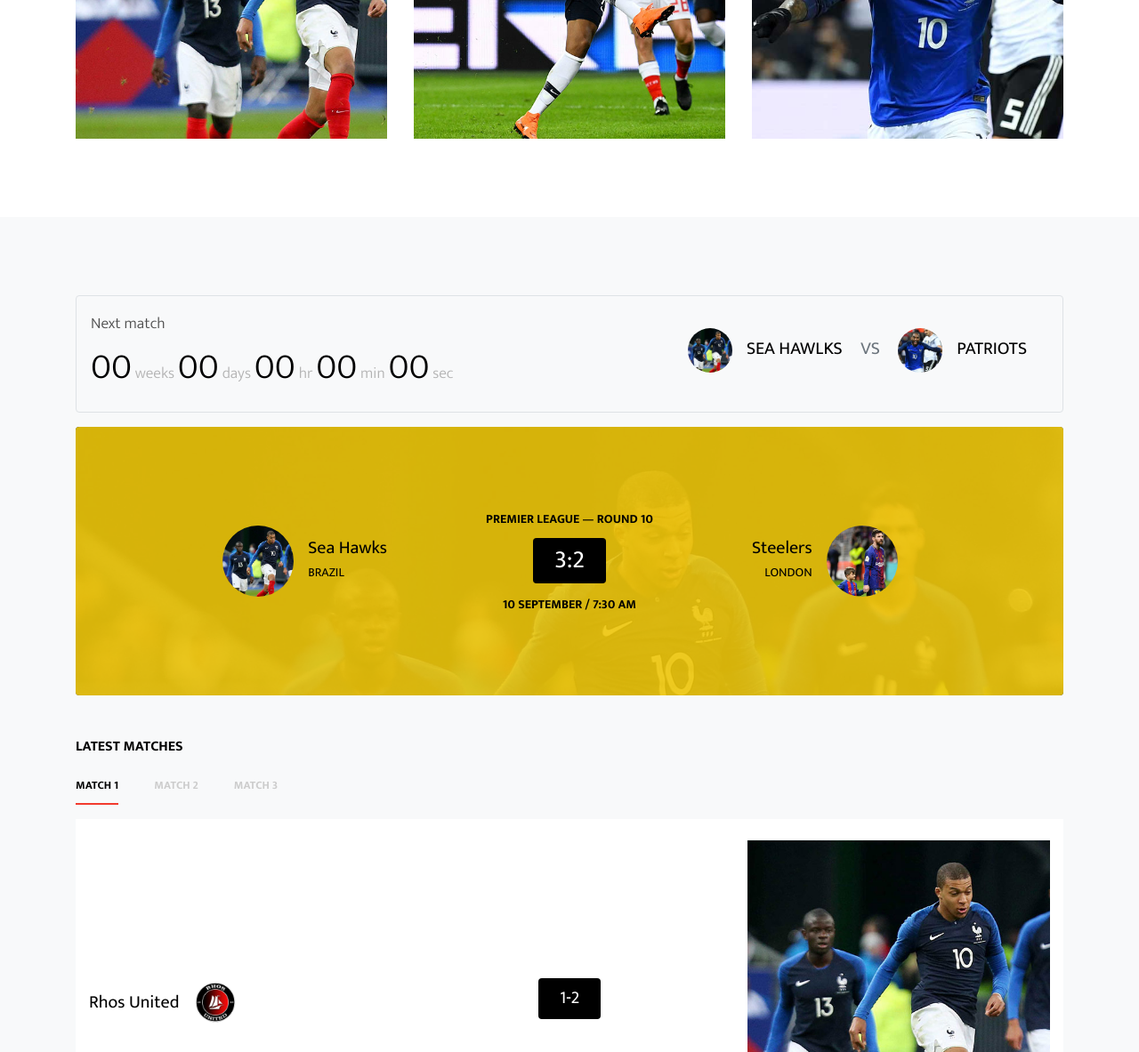
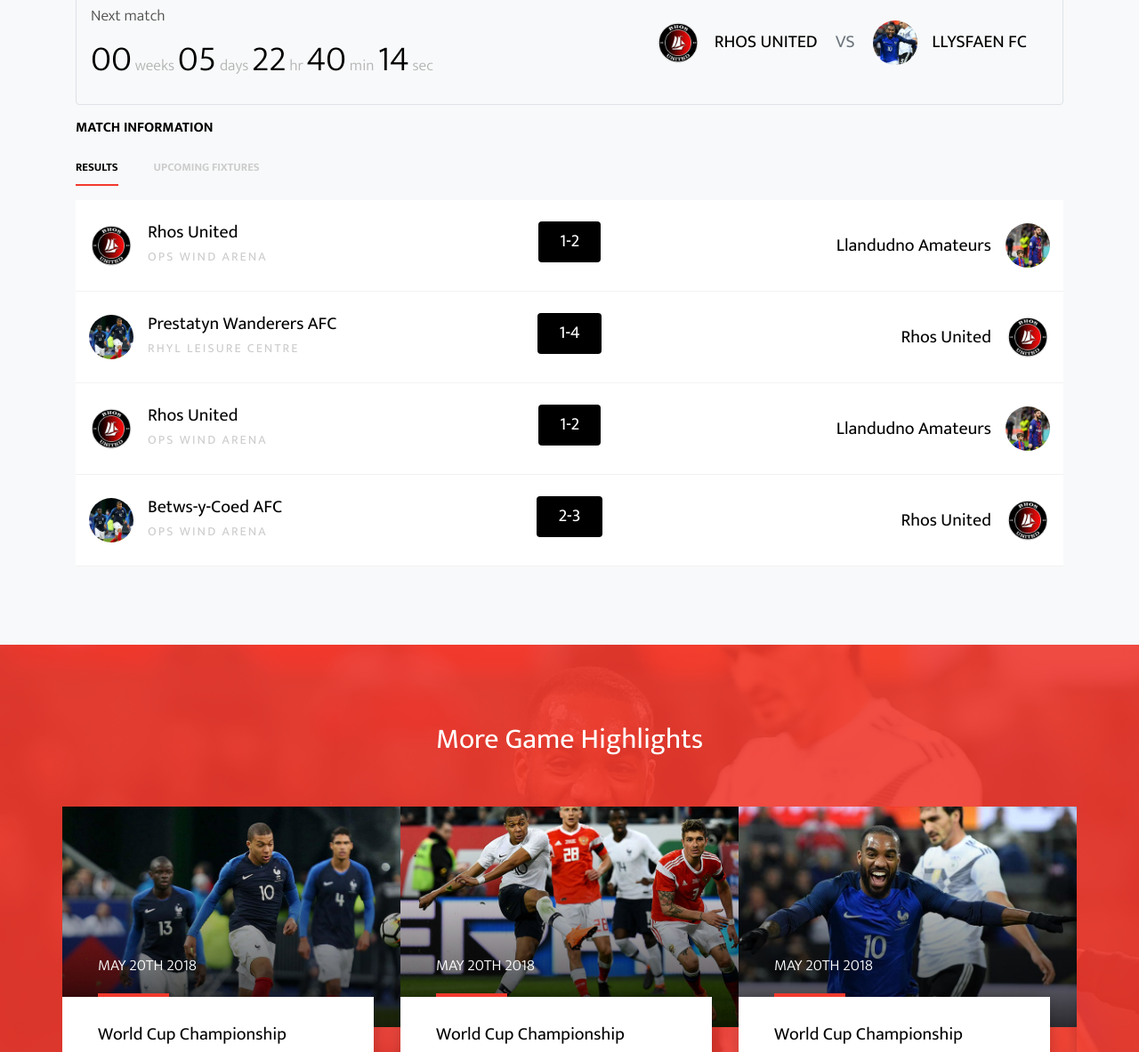
Before and after one commit to rhosunited/rhosunited.github.io, a plain HTML site: page index.html in a window 1280 px wide. Shown: the part 1045-2228 px from the top of the page at 89% size. Drawn offline with Linux system fonts and the light colour scheme; files whose address does not match are found by name.

Commit message:
Updated home page.

```diff
--- a/index.html
+++ b/index.html
@@ -62,9 +62,9 @@
           <div class="d-inline-block d-md-none ml-md-0 mr-auto py-3"><a href="#" class="site-menu-toggle js-menu-toggle text-white"><span class="icon-menu h3"></span></a></div>
 
           <ul class="site-menu js-clone-nav d-none d-md-block">
-            <li class="has-children active">
+            <li class="active">
               <a href="index.html">Home</a>
-              <ul class="dropdown arrow-top">
+              <!--<ul class="dropdown arrow-top">
                 <li><a href="#">Menu One</a></li>
                 <li><a href="#">Menu Two</a></li>
                 <li><a href="#">Menu Three</a></li>
@@ -76,18 +76,25 @@
                     <li><a href="#">Menu Three</a></li>
                   </ul>
                 </li>
-              </ul>
+              </ul>-->
             </li>
-            <li class="has-children">
+            <li class="">
               <a href="news.html">News</a>
-              <ul class="dropdown arrow-top">
+              <!--<ul class="dropdown arrow-top">
                 <li><a href="#">Menu One</a></li>
                 <li><a href="#">Menu Two</a></li>
                 <li><a href="#">Menu Three</a></li>
+              </ul>-->
+            </li>
+            <!--<li><a href="matches.html">Matches</a></li>-->
+            <li class="has-children">
+              <a href="team.html">Teams</a>
+              <ul class="dropdown arrow-top">
+                <li><a href="team.html">Seniors</a></li>
+                <li><a href="team.html">Juniors</a></li>
+                <li><a href="team.html">Team 3</a></li>
               </ul>
             </li>
-            <li><a href="matches.html">Matches</a></li>
-            <li><a href="team.html">Team</a></li>
             <li><a href="about.html">About</a></li>
             <li><a href="contact.html">Contact</a></li>
           </ul>
@@ -99,13 +106,13 @@
 
     <div class="slide-one-item home-slider owl-carousel">
       <div class="site-blocks-cover overlay" style="background-image: url(images/header.jpg);" data-aos="fade" data-stellar-background-ratio="0.5">
-        <!--<div class="container">
+        <div class="container">
           <div class="row align-items-center justify-content-start">
             <div class="col-md-6 text-center text-md-left" data-aos="fade-up" data-aos-delay="400">
-              <h1 class="bg-text-line">Russia's World Cup Championship</h1>
-              <p><a href="#" class="btn btn-primary btn-sm rounded-0 py-3 px-5">Read More</a></p>
+              <h1 class="bg-text-line">Official home of Rhos United</h1>
+              <!--<p><a href="#" class="btn btn-primary btn-sm rounded-0 py-3 px-5">Read More</a></p>-->
             </div>
-          </div>-->
+          </div>
         </div>
       </div>
 
@@ -133,7 +140,7 @@
     </div>
 
 
-    <div class="site-section pt-0 feature-blocks-1" data-aos="fade" data-aos-delay="100">
+    <!--<div class="site-section pt-0 feature-blocks-1" data-aos="fade" data-aos-delay="100">
       <div class="container">
         <div class="row">
           <div class="col-md-6 col-lg-4" >
@@ -165,7 +172,7 @@
           </div>
         </div>
       </div>
-    </div>
+    </div>-->
 
     <div class="site-blocks-vs site-section bg-light">
       <div class="container">
@@ -180,23 +187,21 @@
           <div class="ml-auto pr-4 order-md-2">
             <div class="h5 text-black text-uppercase text-center text-lg-left">
               <div class="d-block d-md-inline-block mb-3 mb-lg-0">
-                <img src="images/img_1_sq.jpg" alt="Image" class="mr-3 image"><span class="d-block d-md-inline-block ml-0 ml-md-3 ml-lg-0">Sea Hawlks </span>
+                <img src="images/logo.png" alt="Image" class="mr-3 image"><span class="d-block d-md-inline-block ml-0 ml-md-3 ml-lg-0">Rhos United</span>
               </div>
               <span class="text-muted mx-3 text-normal mb-3 mb-lg-0 d-block d-md-inline ">vs</span>
               <div class="d-block d-md-inline-block">
-                <img src="images/img_3_sq.jpg" alt="Image" class="mr-3 image"><span class="d-block d-md-inline-block ml-0 ml-md-3 ml-lg-0">Patriots</span>
+                <img src="images/img_3_sq.jpg" alt="Image" class="mr-3 image"><span class="d-block d-md-inline-block ml-0 ml-md-3 ml-lg-0">Llysfaen FC</span>
               </div>
             </div>
           </div>
 
-
         </div>
 
-        <div class="bg-image overlay-success rounded mb-5" style="background-image: url('images/hero_bg_1.jpg');" data-stellar-background-ratio="0.5">
+        <!--<div class="bg-image overlay-success rounded mb-5" style="background-image: url('images/hero_bg_1.jpg');" data-stellar-background-ratio="0.5">
+          <div class="row align-items-center">
 
-          <div class="row align-items-center">
             <div class="col-md-12 col-lg-4 mb-4 mb-lg-0">
-
               <div class="text-center text-lg-left">
                 <div class="d-block d-lg-flex align-items-center">
                   <div class="image mx-auto mb-3 mb-lg-0 mr-lg-3">
@@ -208,8 +213,8 @@
                   </div>
                 </div>
               </div>
+            </div>
 
-            </div>
             <div class="col-md-12 col-lg-4 text-center mb-4 mb-lg-0">
               <div class="d-inline-block">
                 <p class="mb-2"><small class="text-uppercase text-black font-weight-bold">Premier League &mdash; Round 10</small></p>
@@ -233,23 +238,23 @@
             </div>
 
           </div>
-        </div>
+        </div>-->
 
         <div class="row">
           <div class="col-md-12">
 
-            <h2 class="h6 text-uppercase text-black font-weight-bold mb-3">Latest Matches</h2>
+            <h2 class="h6 text-uppercase text-black font-weight-bold mb-3">Match Information</h2>
             <div class="site-block-tab">
               <ul class="nav nav-pills mb-3" id="pills-tab" role="tablist">
                 <li class="nav-item">
-                  <a class="nav-link active" id="pills-home-tab" data-toggle="pill" href="#pills-home" role="tab" aria-controls="pills-home" aria-selected="true">Match 1</a>
+                  <a class="nav-link active" id="pills-home-tab" data-toggle="pill" href="#pills-home" role="tab" aria-controls="pills-home" aria-selected="true">Results</a>
                 </li>
                 <li class="nav-item">
-                  <a class="nav-link" id="pills-profile-tab" data-toggle="pill" href="#pills-profile" role="tab" aria-controls="pills-profile" aria-selected="false">Match 2</a>
+                  <a class="nav-link" id="pills-profile-tab" data-toggle="pill" href="#pills-profile" role="tab" aria-controls="pills-profile" aria-selected="false">Upcoming Fixtures</a>
                 </li>
-                <li class="nav-item">
+                <!--<li class="nav-item">
                   <a class="nav-link" id="pills-contact-tab" data-toggle="pill" href="#pills-contact" role="tab" aria-controls="pills-contact" aria-selected="false">Match 3</a>
-                </li>
+                </li>-->
               </ul>
               <div class="tab-content" id="pills-tabContent">
                 <div class="tab-pane fade show active" id="pills-home" role="tabpanel" aria-labelledby="pills-home-tab">
@@ -262,14 +267,12 @@
                         <div class="col-md-4 col-lg-4 mb-4 mb-lg-0">
                           <div class="text-center text-lg-left">
                             <div class="d-block d-lg-flex align-items-center">
-                              <div class="d-block d-lg-flex align-items-center">
-                                <div class="image image-small ml-lg-3 mb-3 mb-lg-0 order-2">
-                                  <img src="images/logo.png" alt="Image" class="img-fluid">
-                                </div>
-                                <div class="text order-1 w-100">
-                                  <h3 class="h5 mb-0 text-black">Rhos United</h3>
-                                  <span class="text-uppercase small country"></span>
-                                </div>
+                              <div class="image image-small text-center mb-3 mb-lg-0 mr-lg-3">
+                                <img src="images/logo.png" alt="Image" class="img-fluid">
+                              </div>
+                              <div class="text">
+                                <h3 class="h5 mb-0 text-black">Rhos United</h3>
+                                <span class="text-uppercase small country">OPS Wind Arena</span>
                               </div>
                             </div>
                           </div>
@@ -284,11 +287,13 @@
                         <div class="col-md-4 col-lg-4 text-center text-lg-right">
                           <div class="">
                             <div class="d-block d-lg-flex align-items-center">
-                              <img src="images/img_1_sq.jpg" alt="Image" class="img-fluid">
-                            </div>
-                            <div class="text">
-                              <h3 class="h5 mb-0 text-black">Rhyl Allstars</h3>
-                              <span class="text-uppercase small country"></span>
+                              <div class="image image-small ml-lg-3 mb-3 mb-lg-0 order-2">
+                                <img src="images/img_4_sq.jpg" alt="Image" class="img-fluid">
+                              </div>
+                              <div class="text order-1 w-100">
+                                <h3 class="h5 mb-0 text-black">Llandudno Amateurs</h3>
+                                <span class="text-uppercase small country"></span>
+                              </div>
                             </div>
                           </div>
                         </div>
@@ -307,7 +312,7 @@
                               </div>
                               <div class="text">
                                 <h3 class="h5 mb-0 text-black">Prestatyn Wanderers AFC</h3>
-                                <span class="text-uppercase small country"></span>
+                                <span class="text-uppercase small country">Rhyl Leisure Centre</span>
                               </div>
                             </div>
                           </div>
@@ -347,7 +352,7 @@
                               </div>
                               <div class="text">
                                 <h3 class="h5 mb-0 text-black">Rhos United</h3>
-                                <span class="text-uppercase small country"></span>
+                                <span class="text-uppercase small country">OPS Wind Arena</span>
                               </div>
                             </div>
                           </div>
@@ -386,8 +391,8 @@
                                 <img src="images/img_1_sq.jpg" alt="Image" class="img-fluid">
                               </div>
                               <div class="text">
-                                <h3 class="h5 mb-0 text-black">Raiders</h3>
-                                <span class="text-uppercase small country">Brazil</span>
+                                <h3 class="h5 mb-0 text-black">Betws-y-Coed AFC</h3>
+                                <span class="text-uppercase small country">OPS Wind Arena</span>
                               </div>
                             </div>
                           </div>
@@ -395,7 +400,7 @@
 
                         <div class="col-md-4 col-lg-4 text-center mb-4 mb-lg-0">
                           <div class="d-inline-block">
-                            <div class="bg-black py-2 px-4 mb-2 text-white d-inline-block rounded"><span class="h5">3:2</span></div>
+                            <div class="bg-black py-2 px-4 mb-2 text-white d-inline-block rounded"><span class="h5">2-3</span></div>
                           </div>
                         </div>
 
@@ -403,11 +408,11 @@
                           <div class="">
                             <div class="d-block d-lg-flex align-items-center">
                               <div class="image image-small ml-lg-3 mb-3 mb-lg-0 order-2">
-                                <img src="images/img_4_sq.jpg" alt="Image" class="img-fluid">
+                                <img src="images/logo.png" alt="Image" class="img-fluid">
                               </div>
                               <div class="text order-1 w-100">
-                                <h3 class="h5 mb-0 text-black">Chiefs</h3>
-                                <span class="text-uppercase small country">London</span>
+                                <h3 class="h5 mb-0 text-black">Rhos United</h3>
+                                <span class="text-uppercase small country"></span>
                               </div>
                             </div>
                           </div>
@@ -425,18 +430,17 @@
                   <div class="row align-items-center">
                     <div class="col-md-12">
 
-
                       <div class="row bg-white align-items-center ml-0 mr-0 py-4 match-entry">
                         <div class="col-md-4 col-lg-4 mb-4 mb-lg-0">
 
                           <div class="text-center text-lg-left">
                             <div class="d-block d-lg-flex align-items-center">
                               <div class="image image-small text-center mb-3 mb-lg-0 mr-lg-3">
-                                <img src="images/img_1_sq.jpg" alt="Image" class="img-fluid">
+                                <img src="images/logo.png" alt="Image" class="img-fluid">
                               </div>
                               <div class="text">
-                                <h3 class="h5 mb-0 text-black">Packers</h3>
-                                <span class="text-uppercase small country">Brazil</span>
+                                <h3 class="h5 mb-0 text-black">Rhos United</h3>
+                                <span class="text-uppercase small country">3rd Feb 2024</span>
                               </div>
                             </div>
                           </div>
@@ -444,7 +448,7 @@
                         </div>
                         <div class="col-md-4 col-lg-4 text-center mb-4 mb-lg-0">
                           <div class="d-inline-block">
-                            <div class="bg-black py-2 px-4 mb-2 text-white d-inline-block rounded"><span class="h5">3:2</span></div>
+                            <div class="bg-black py-2 px-4 mb-2 text-white d-inline-block rounded"><span class="h5">VS</span></div>
                           </div>
                         </div>
 
@@ -455,8 +459,8 @@
                                 <img src="images/img_4_sq.jpg" alt="Image" class="img-fluid">
                               </div>
                               <div class="text order-1 w-100">
-                                <h3 class="h5 mb-0 text-black">Steelers</h3>
-                                <span class="text-uppercase small country">London</span>
+                                <h3 class="h5 mb-0 text-black">Llysfaen FC</h3>
+                                <span class="text-uppercase small country"></span>
                               </div>
                             </div>
                           </div>
@@ -474,8 +478,8 @@
                                 <img src="images/img_1_sq.jpg" alt="Image" class="img-fluid">
                               </div>
                               <div class="text">
-                                <h3 class="h5 mb-0 text-black">Patriots</h3>
-                                <span class="text-uppercase small country">Brazil</span>
+                                <h3 class="h5 mb-0 text-black">Glan Conwy FC</h3>
+                                <span class="text-uppercase small country">10th Feb 2024</span>
                               </div>
                             </div>
                           </div>
@@ -483,7 +487,7 @@
                         </div>
                         <div class="col-md-4 col-lg-4 text-center mb-4 mb-lg-0">
                           <div class="d-inline-block">
-                            <div class="bg-black py-2 px-4 mb-2 text-white d-inline-block rounded"><span class="h5">3:2</span></div>
+                            <div class="bg-black py-2 px-4 mb-2 text-white d-inline-block rounded"><span class="h5">VS</span></div>
                           </div>
                         </div>
 
@@ -491,11 +495,11 @@
                           <div class="">
                             <div class="d-block d-lg-flex align-items-center">
                               <div class="image image-small ml-lg-3 mb-3 mb-lg-0 order-2">
-                                <img src="images/img_4_sq.jpg" alt="Image" class="img-fluid">
+                                <img src="images/logo.png" alt="Image" class="img-fluid">
                               </div>
                               <div class="text order-1 w-100">
-                                <h3 class="h5 mb-0 text-black">Cowboys</h3>
-                                <span class="text-uppercase small country">London</span>
+                                <h3 class="h5 mb-0 text-black">Rhos United</h3>
+                                <span class="text-uppercase small country"></span>
                               </div>
                             </div>
                           </div>
@@ -510,11 +514,11 @@
                           <div class="text-center text-lg-left">
                             <div class="d-block d-lg-flex align-items-center">
                               <div class="image image-small text-center mb-3 mb-lg-0 mr-lg-3">
-                                <img src="images/img_1_sq.jpg" alt="Image" class="img-fluid">
+                                <img src="images/logo.png" alt="Image" class="img-fluid">
                               </div>
                               <div class="text">
-                                <h3 class="h5 mb-0 text-black">Raiders</h3>
-                                <span class="text-uppercase small country">Brazil</span>
+                                <h3 class="h5 mb-0 text-black">Rhos United</h3>
+                                <span class="text-uppercase small country">24th Feb 2024</span>
                               </div>
                             </div>
                           </div>
@@ -522,7 +526,7 @@
                         </div>
                         <div class="col-md-4 col-lg-4 text-center mb-4 mb-lg-0">
                           <div class="d-inline-block">
-                            <div class="bg-black py-2 px-4 mb-2 text-white d-inline-block rounded"><span class="h5">3:2</span></div>
+                            <div class="bg-black py-2 px-4 mb-2 text-white d-inline-block rounded"><span class="h5">VS</span></div>
                           </div>
                         </div>
 
@@ -533,8 +537,8 @@
                                 <img src="images/img_4_sq.jpg" alt="Image" class="img-fluid">
                               </div>
                               <div class="text order-1 w-100">
-                                <h3 class="h5 mb-0 text-black">Chiefs</h3>
-                                <span class="text-uppercase small country">London</span>
+                                <h3 class="h5 mb-0 text-black">Prestatyn Wanderers AFC</h3>
+                                <span class="text-uppercase small country"></span>
                               </div>
                             </div>
                           </div>
--- a/js/main.js
+++ b/js/main.js
@@ -215,7 +215,7 @@ jQuery(document).ready(function($) {
 
 	var siteCountDown = function() {
 
-		$('#date-countdown').countdown('2020/10/10', function(event) {
+		$('#date-countdown').countdown('2024/02/03', function(event) {
 		  var $this = $(this).html(event.strftime(''
 		    + '<span class="countdown-block"><span class="label">%w</span> weeks </span>'
 		    + '<span class="countdown-block"><span class="label">%d</span> days </span>'
```
